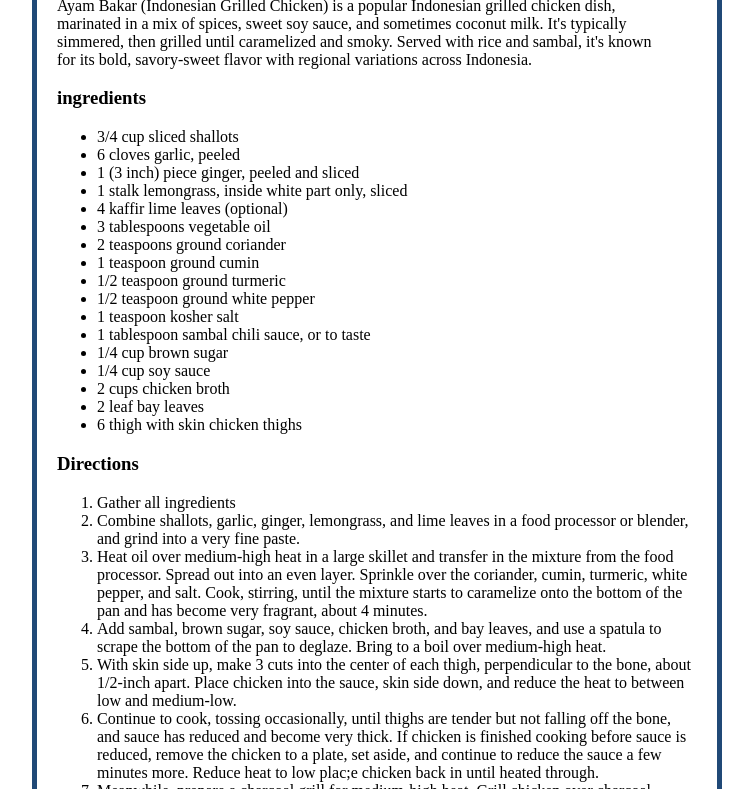
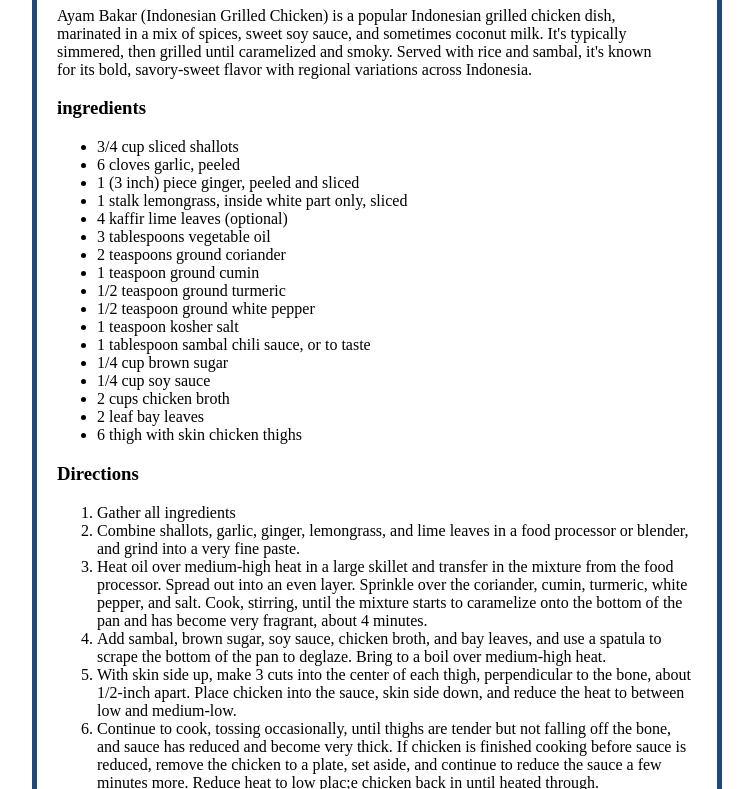
Before and after one commit to TRANZCEND3NCE/odin-recipes, a plain HTML site: page recipes/indonesian_grilled_chicken.html in a window 1280 px wide. Shown: the part 487-1276 px from the top of the page, without its empty margins (263-1016 px from the left). Drawn offline with Linux system fonts and the light colour scheme.

Commit message:
placed elements in a div container
I placed elements in a div container for the recipes and updated css.

```diff
--- a/recipes/indonesian_grilled_chicken.html
+++ b/recipes/indonesian_grilled_chicken.html
@@ -8,6 +8,7 @@
 		<link rel="stylesheet" href="styles.css">
 	</head>
 	<body>
+		<div class="container">
 		<a href="../index.html">Home</a>
 		<h1>Ayam Bakar (Indonesian Grilled Chicken)</h1>
 		<img src="../pictures/ayam_bakar_indoneisa_grilled_chicken.jpg" alt="Ayam Bakar (Indonesian Grilled Chicken)" width="300" height="250">
@@ -71,6 +72,6 @@
 				</li>
 				<li>Serve grilled chicken thighs on top of the sauce, with more sambal if desired.</li>
 			</ol>
-
+    </div>
 	</body>
 </html>
--- a/recipes/styles.css
+++ b/recipes/styles.css
@@ -2,12 +2,14 @@ a {
 	font-size: 25px;
 	font-weight: bold;
 }
-body {
-	margin: 0 auto;
+
+.container {
+  margin: 10px auto;
 	width: 600px;
 	border: 5px solid rgb(32, 73, 119);
 	padding: 0px 60px 0px 20px;
 }
+
 p {
 	width: 600px;
 }
```
Also changed, not shown: recipes/beef_birra_queso_tacos.html (+2 -1 lines), recipes/strawberry_cheesecake.html (+2 -1 lines).
